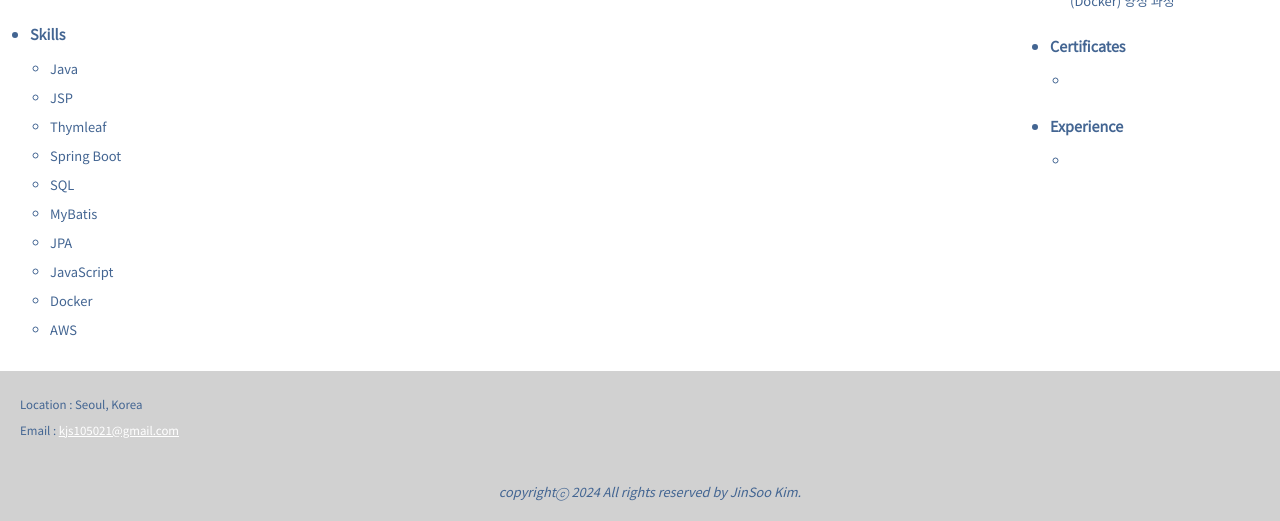
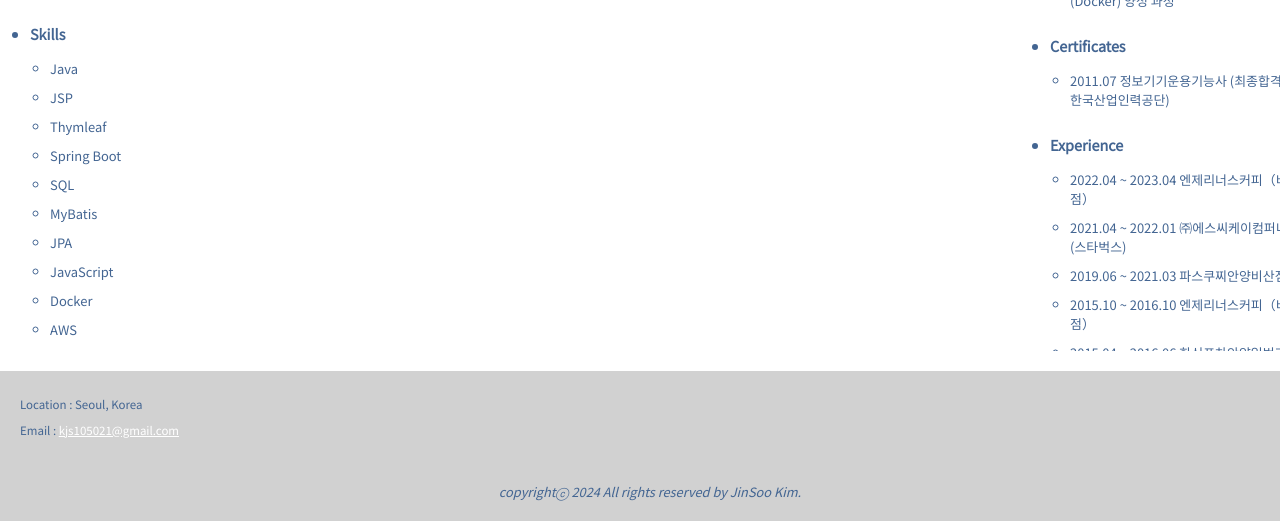
Before and after one commit to Tyrano1129/tyrano1129.github.io, a plain HTML site: page index.html in a window 1280 px wide. Shown: the part 349-870 px from the top of the page. Drawn offline with Linux system fonts and the light colour scheme.

Commit message:
update
경력 및 수상 update

```diff
--- a/index.html
+++ b/index.html
@@ -87,6 +87,7 @@
                 <span>Docker </span>
                 <span>AWS </span>
                 <span>Git </span>
+                <span>GCP </span>
               </div>
               <span class="period">2024.04.01 ~ 2024.04.23</span>
             </article>
@@ -156,13 +157,18 @@
             <li>
               <h4>Certificates</h4>
               <ul>
-                <li></li>
+                <li>2011.07 정보기기운용기능사 (최종합격 | 한국산업인력공단)</li>
               </ul>
             </li>
             <li>
               <h4>Experience</h4>
               <ul>
-                <li></li>
+                <li>2022.04 ~ 2023.04  엔제리너스커피（비산점）</li>
+                <li>2021.04 ~ 2022.01  ㈜에스씨케이컴퍼니(스타벅스)</li>
+                <li>2019.06 ~ 2021.03  파스쿠찌안양비산점</li>
+                <li>2015.10 ~ 2016.10  엔제리너스커피（비산점）</li>
+                <li>2015.04 ~ 2016.06  한신포차안양일번가점</li>
+                <li>2013.04 ~ 2013.11  두드림씨엔씨㈜</li>
               </ul>
             </li>
           </ul>
```
